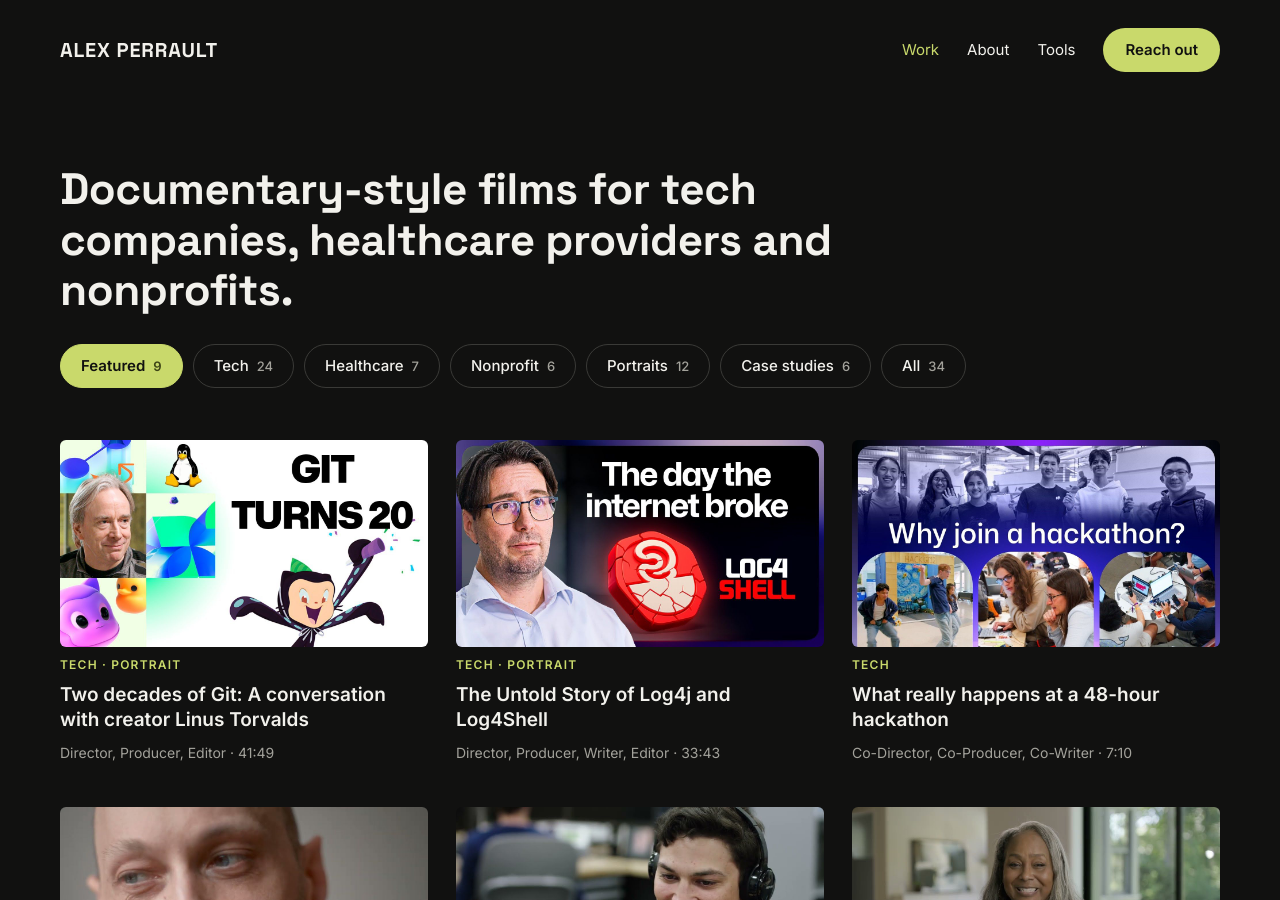
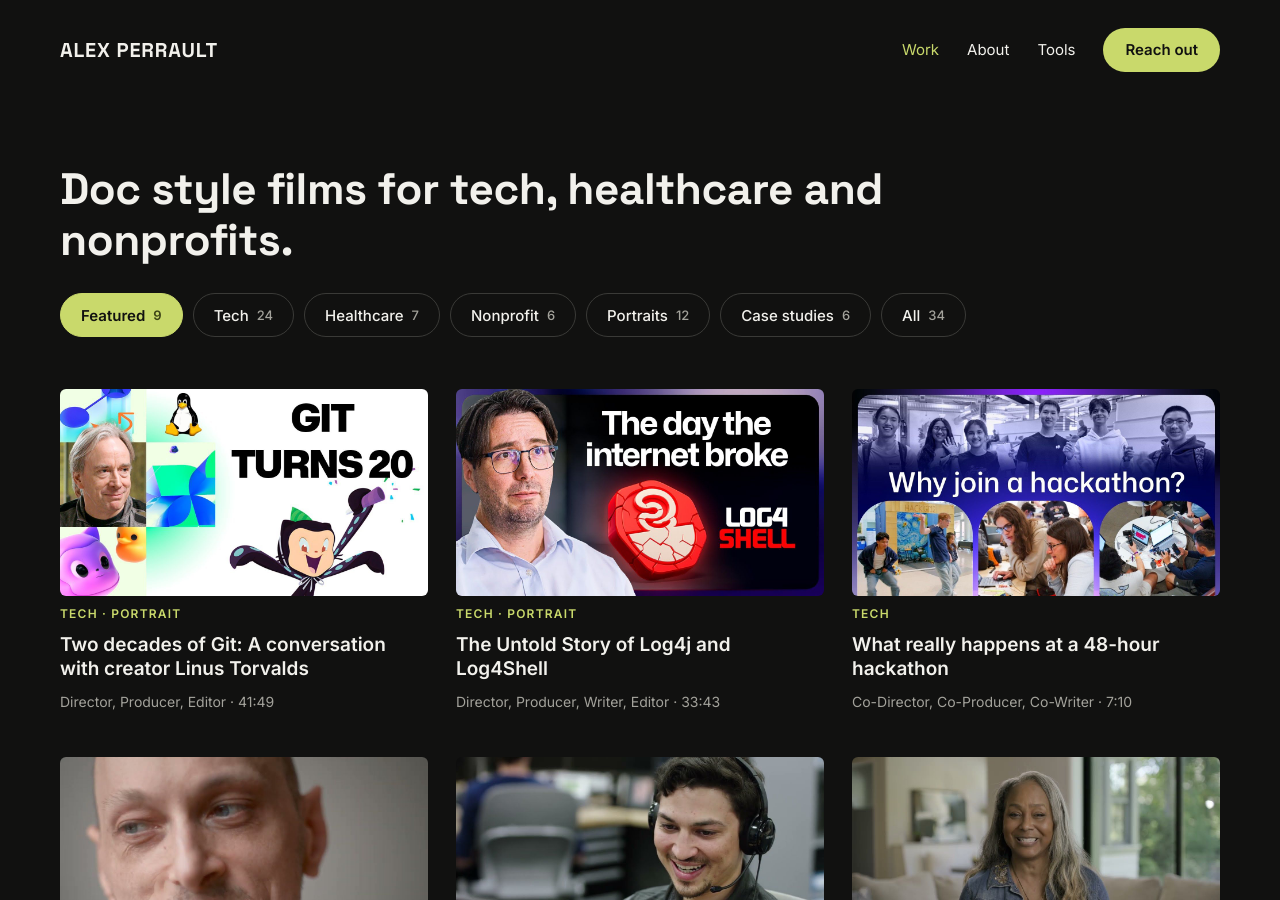
Before and after one commit to evillollive/evillollive.github.io, a Jekyll site: the page built from work/index.html, in a window 1280 px wide and 900 px high. Built offline with Jekyll 4.4.1, drawn with Linux system fonts in a browser that asks for light colours.

Commit message:
Work: shorter intro line, "doc style"
Co-Authored-By: Claude Opus 5.5 <noreply@anthropic.com>
Claude-Session: https://claude.ai/code/session_01UJbywNZyqkevWV4qp282DV

```diff
--- a/_data/copy.yml
+++ b/_data/copy.yml
@@ -3,7 +3,7 @@ home_headline: I make films for brands about people who love what they do.
 home_sub: I specialize in getting real people to tell their best stories on camera.
 home_hero_film: openclaw   # the film at the top of the home page
 
-work_intro: Documentary-style films for tech companies, healthcare providers and nonprofits.
+work_intro: Doc style films for tech, healthcare and nonprofits.
 
 about_opening: I make doc style films for brands.
 about_paragraphs:
--- a/work/index.html
+++ b/work/index.html
@@ -2,6 +2,6 @@
 layout: work
 tab: "Featured"
 title: "Work"
-description: "Selected documentary-style films by Alex Perrault for tech companies, healthcare providers and nonprofits."
+description: "Selected doc style films by Alex Perrault for tech, healthcare and nonprofits."
 permalink: /work/
 ---
```
